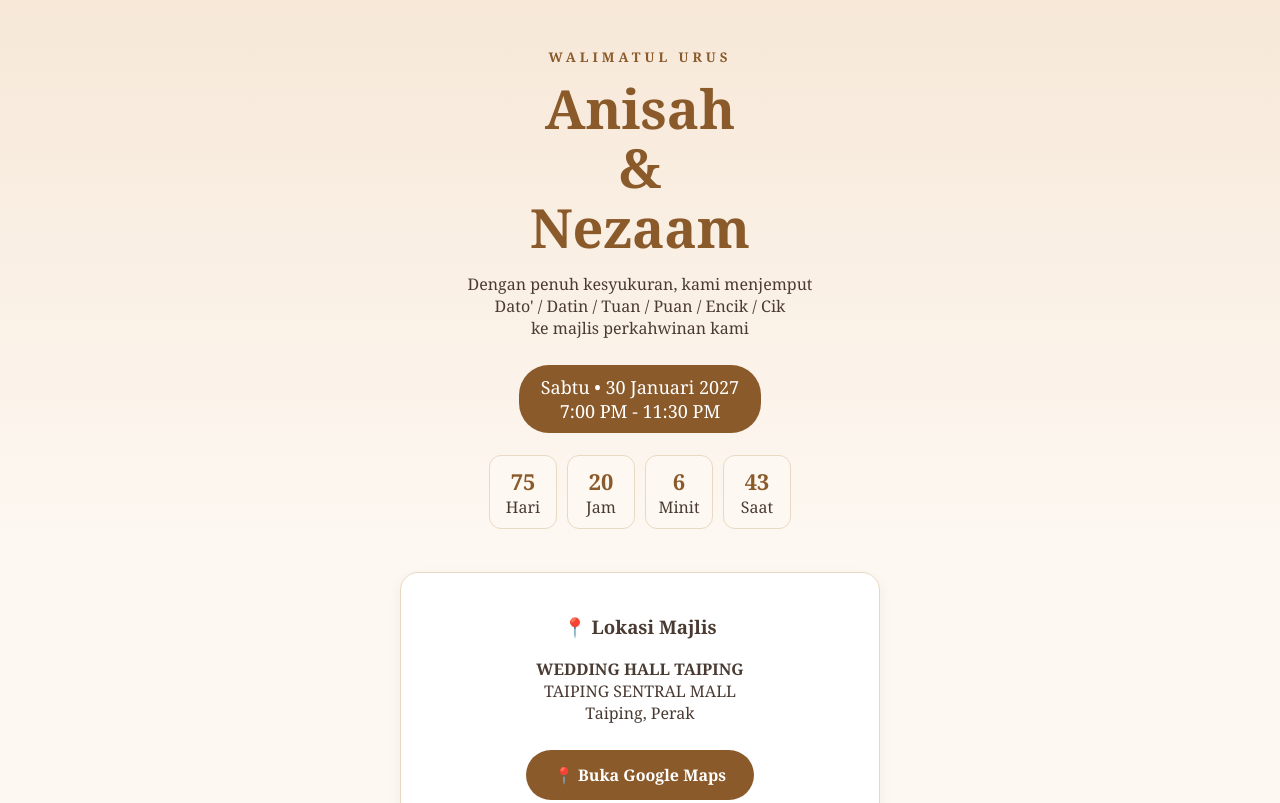
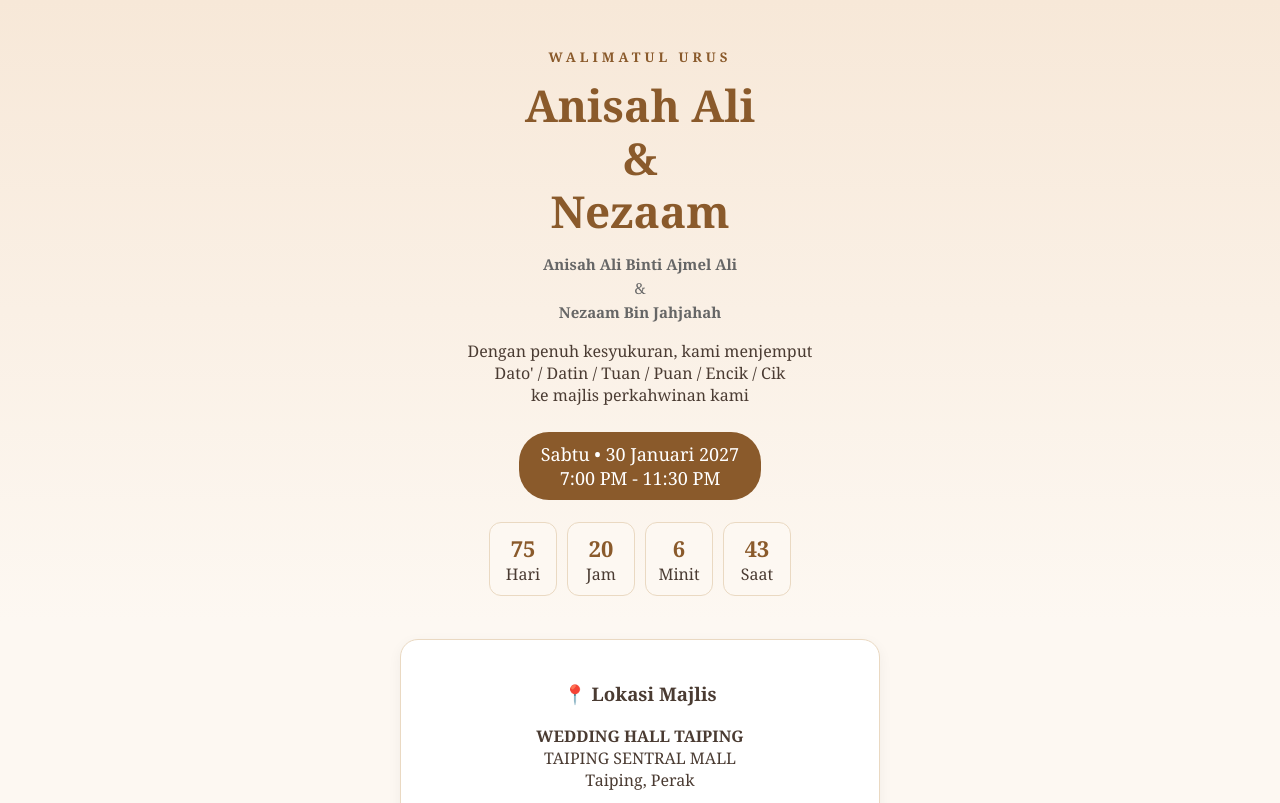
Before and after one commit to bathur1982/AnisahNezaamwedding, a plain HTML site: page index.html in a window 1280 px wide. Shown: the top 803 px of the page. Drawn offline with Linux system fonts and the light colour scheme.

Commit message:
Update index.html

```diff
--- a/index.html
+++ b/index.html
@@ -1,10 +1,11 @@
 <!DOCTYPE html>
 <html lang="ms"><head><meta charset="UTF-8"><meta name="viewport" content="width=device-width,initial-scale=1">
-<title>Anisah & Nezaam | 30 Januari 2027</title>
+<title>Anisah Ali & Nezaam | 30 Januari 2027</title>
 <style>
 *{box-sizing:border-box}body{font-family:Georgia,serif;text-align:center;background:#fdf8f2;color:#4a3b32;margin:0;padding:0}
 .hero{padding:45px 20px 25px;background:linear-gradient(#f7e8d8,#fdf8f2)}
-small{letter-spacing:4px;color:#8a5a2b;font-weight:bold}h1{font-size:54px;line-height:1.1;color:#8a5a2b;margin:12px 0}
+small{letter-spacing:4px;color:#8a5a2b;font-weight:bold}h1{font-size:44px;line-height:1.2;color:#8a5a2b;margin:12px 0}
+.full{font-size:15px;color:#666;line-height:1.6}
 .date{font-size:18px;background:#8a5a2b;color:#fff;display:inline-block;padding:10px 22px;border-radius:30px;margin:10px 0}
 .box{background:#fff;border:1px solid #ead9c2;border-radius:18px;padding:22px;margin:18px auto;max-width:480px;box-shadow:0 4px 14px rgba(0,0,0,.05)}
 .btn{display:inline-block;background:#8a5a2b;color:#fff;padding:14px 28px;border-radius:30px;text-decoration:none;font-weight:bold;margin-top:10px}
@@ -14,7 +15,8 @@ input,select{width:100%;padding:12px;margin:8px 0;border:1px solid #ddd;border-r
 </style></head><body>
 <div class="hero">
 <small>WALIMATUL URUS</small>
-<h1>Anisah<br>&<br>Nezaam</h1>
+<h1>Anisah Ali<br>&<br>Nezaam</h1>
+<p class="full"><b>Anisah Ali Binti Ajmel Ali</b><br>&<br><b>Nezaam Bin Jahjahah</b></p>
 <p>Dengan penuh kesyukuran, kami menjemput<br>Dato' / Datin / Tuan / Puan / Encik / Cik<br>ke majlis perkahwinan kami</p>
 <div class="date">Sabtu • 30 Januari 2027<br>7:00 PM - 11:30 PM</div>
 <div class="count"><div><b id="d">0</b>Hari</div><div><b id="h">0</b>Jam</div><div><b id="m">0</b>Minit</div><div><b id="s">0</b>Saat</div></div>
@@ -25,9 +27,9 @@ input,select{width:100%;padding:12px;margin:8px 0;border:1px solid #ddd;border-r
 <input id="nama" placeholder="Nama Penuh Anda">
 <select id="hadir"><option>Akan Hadir</option><option>Tidak Dapat Hadir</option></select>
 <input id="pax" type="number" placeholder="Bilangan Tetamu (cth: 2)">
-<a class="btn btn2" href="#" onclick="var n=document.getElementById('nama').value;var h=document.getElementById('hadir').value;var p=document.getElementById('pax').value;window.open('https://wa.me/60178122817?text='+encodeURIComponent('Assalamualaikum, saya '+n+' - '+h+' ('+p+' orang) untuk majlis Anisah & Nezaam 30 Jan 2027'));return false;">Hantar RSVP WhatsApp</a>
+<a class="btn btn2" href="#" onclick="var n=document.getElementById('nama').value;var h=document.getElementById('hadir').value;var p=document.getElementById('pax').value;window.open('https://wa.me/60178122817?text='+encodeURIComponent('Assalamualaikum, saya '+n+' - '+h+' ('+p+' orang) untuk majlis Anisah Ali & Nezaam 30 Jan 2027'));return false;">Hantar RSVP WhatsApp</a>
 <p style="font-size:13px;margin-top:10px">Atau WhatsApp terus: +60178122817</p></div>
 <div class="box"><h3>💝 Doa Buat Pengantin</h3><p><i>"Barakallahu laka wa baraka alaika wa jama'a bainakuma fii khair"</i><br>Semoga Allah memberkati kamu dan menghimpunkan kamu berdua dalam kebaikan.</p></div>
-<p class="footer">Anisah & Nezaam • 30.01.2027 • Taiping<br>Terima Kasih Kerana Sudi Hadir ❤️</p>
+<p class="footer">Anisah Ali Binti Ajmel Ali & Nezaam Bin Jahjahah • 30.01.2027 • Taiping<br>Terima Kasih Kerana Sudi Hadir ❤️</p>
 <script>var target=new Date("2027-01-30T19:00:00+08:00").getTime();setInterval(function(){var now=new Date().getTime();var diff=target-now;if(diff<0)diff=0;document.getElementById("d").innerHTML=Math.floor(diff/86400000);document.getElementById("h").innerHTML=Math.floor(diff%86400000/3600000);document.getElementById("m").innerHTML=Math.floor(diff%3600000/60000);document.getElementById("s").innerHTML=Math.floor(diff%60000/1000)},1000);</script>
 </body></html>
```
